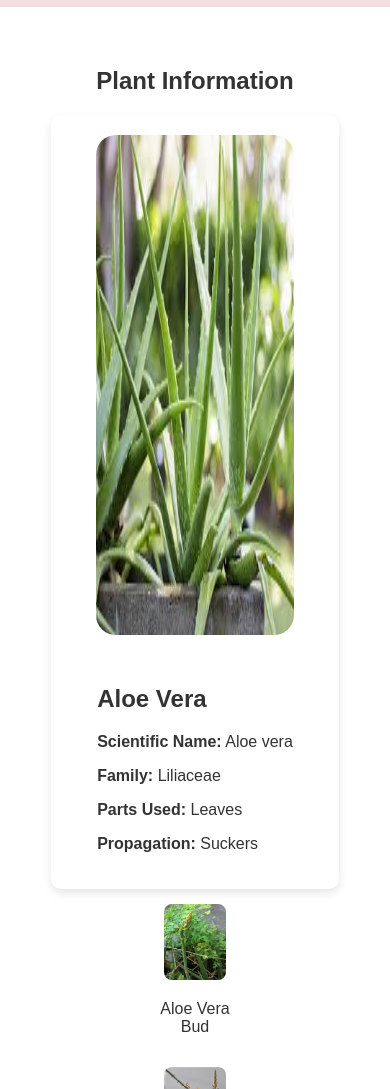
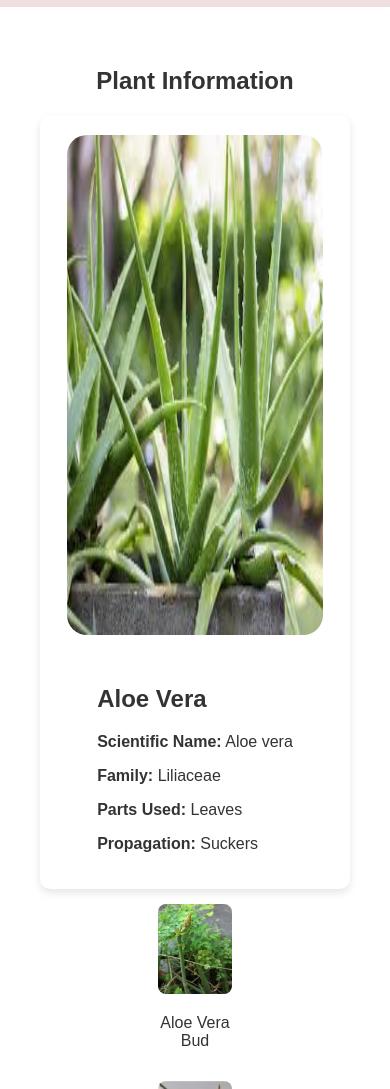
Before and after one commit to unigrames/echo-club, a plain HTML site: page plant.html in a window 390 px wide. Shown: the part 565-1654 px from the top of the page. Drawn offline with Linux system fonts and the light colour scheme.

Commit message:
Update stylesp.css

```diff
--- a/stylesp.css
+++ b/stylesp.css
@@ -53,7 +53,7 @@ header {
     padding: 20px;
     border-radius: 10px;
     box-shadow: 0 4px 8px rgba(0, 0, 0, 0.1);
-    max-width: 80%;
+    max-width: 95%;
     margin: 0 auto;
 }
 
@@ -173,7 +173,7 @@ footer {
     }
 
     .plant-card img {
-        width: 80%;
+        width: 95%;
     }
 
     .additional-images {
@@ -186,7 +186,7 @@ footer {
     }
 
     .image-container img {
-        width: 80%;
+        width: 95%;
         height: auto;
     }
 
```
